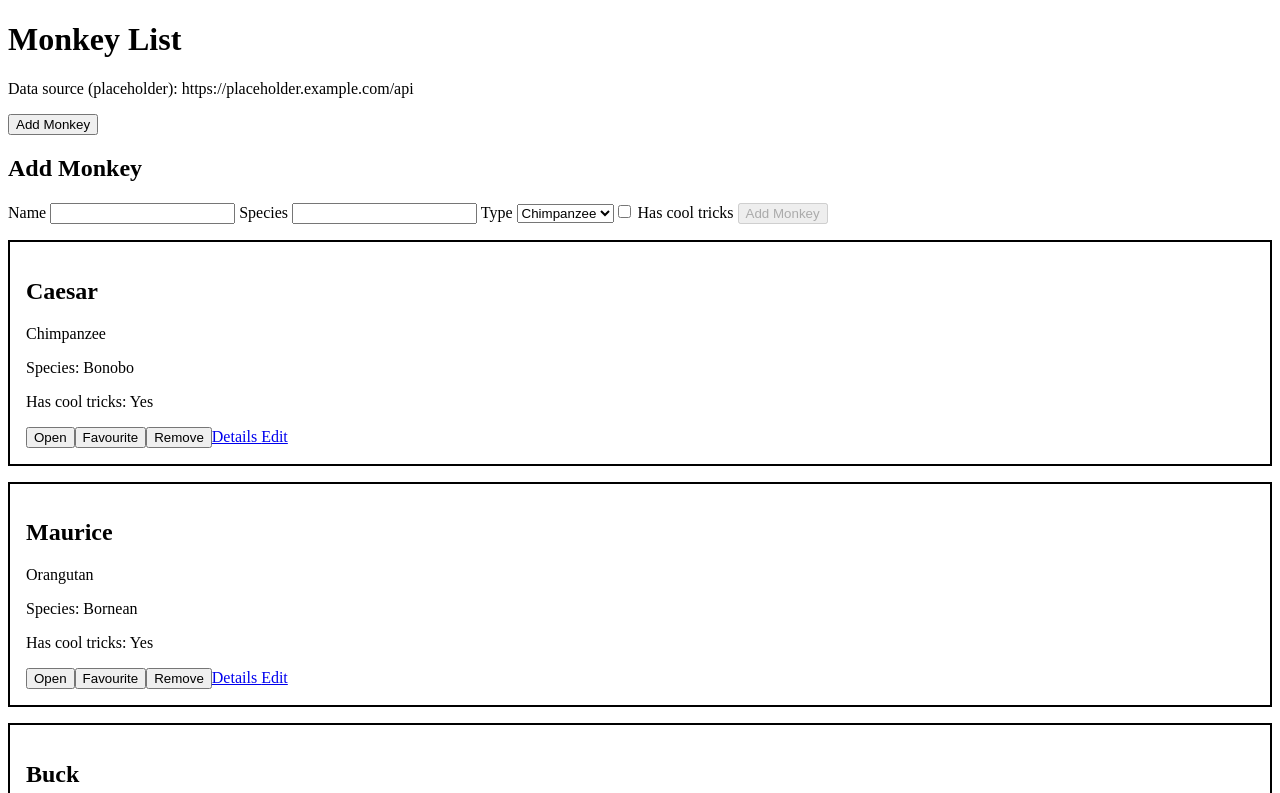
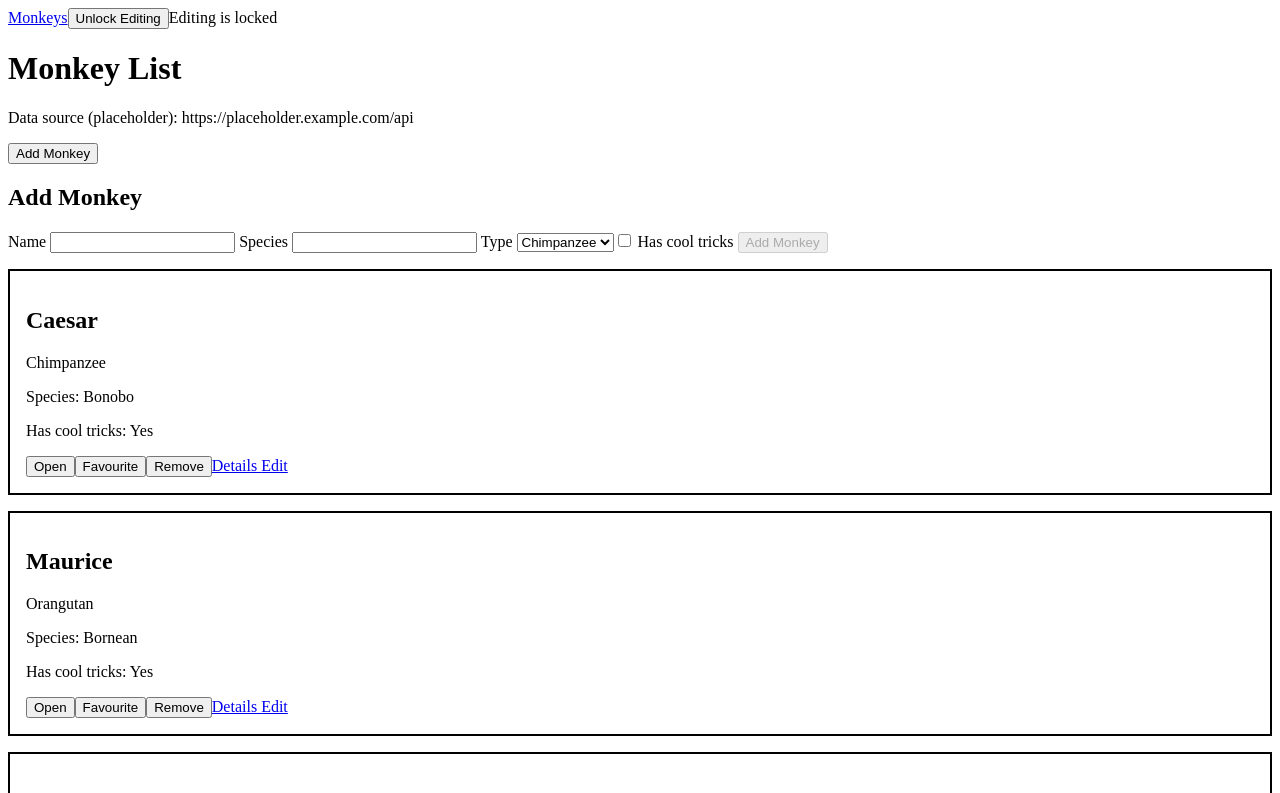
Before and after one commit to jnguyen80/Jason_Nguyen_Learning_AngularF26, an Angular app: page /monkeys in a window 1280 px wide. Shown: the top 793 px of the page. Built offline with nearby package versions, Linux system fonts and the light colour scheme.

Commit message:
- Added a guard service with an enable and toggle setting - Added editGuard CanActivateFn that redirects to the list when enabled - Added the guard to monkeys/edit/:id route only - Added a navbar that has a button to toggle guard if its unlocked or locked - Added the navbar above the router

```diff
--- /dev/null
+++ b/src/app/Components/navbar/navbar.html
@@ -0,0 +1,9 @@
+<nav xmlns="http://www.w3.org/1999/html">
+  <a routerLink="/monkeys">Monkeys</a>
+
+  <button (click)="guardSettings.toggle()">
+    {{ guardSettings.guardEnabled() ? 'Unlock Editing' : 'Lock Editing' }}
+  </button>
+
+  <span>Editing is {{ guardSettings.guardEnabled() ? 'locked' : 'unlocked' }}</span>
+</nav>
--- /dev/null
+++ b/src/app/Components/navbar/navbar.ts
@@ -0,0 +1,13 @@
+import { Component, inject } from '@angular/core';
+import { RouterLink } from '@angular/router';
+import { GuardSettings } from '../../services/guard-settings';
+
+@Component({
+  imports: [ RouterLink ],
+  selector: 'app-navbar',
+  styleUrl: './navbar.css',
+  templateUrl: './navbar.html',
+})
+export class Navbar {
+  protected guardSettings = inject(GuardSettings);
+}
--- a/src/app/app.html
+++ b/src/app/app.html
@@ -1,3 +1,5 @@
 <!--<app-monkey-list> </app-monkey-list>-->
 
 <router-outlet />
+<app-navbar />
+<router-outlet />
--- a/src/app/app.routes.ts
+++ b/src/app/app.routes.ts
@@ -2,10 +2,11 @@ import { Routes } from '@angular/router';
 import { MonkeyList } from './Components/monkey-list/monkey-list';
 import { MonkeyDetail } from './Components/monkey-detail/monkey-detail';
 import { MonkeyForm } from './Components/monkey-form/monkey-form';
+import { editGuard } from './shared/guard/guard-edit';
 
 export const routes: Routes = [
   { path: '', redirectTo: '/monkeys', pathMatch: 'full'},
   { path: 'monkeys', component: MonkeyList},
-  { path: 'monkeys/edit/:id', component: MonkeyForm},
+  { path: 'monkeys/edit/:id', component: MonkeyForm, canActivate: [editGuard] },
   { path: 'monkeys/:id', component: MonkeyDetail},
 ];
--- a/src/app/app.ts
+++ b/src/app/app.ts
@@ -2,12 +2,13 @@ import { Component } from '@angular/core';
 import { Monkey } from './shared/models/monkey';
 import { MonkeyList } from './Components/monkey-list/monkey-list';
 import { RouterOutlet } from '@angular/router';
+import { Navbar } from './Components/navbar/navbar';
 
 @Component({
   selector: 'app-root',
   styleUrl: './app.css',
   templateUrl: './app.html',
-  imports: [ RouterOutlet ]
+  imports: [ RouterOutlet, Navbar ]
 })
 export class App {
   protected title = 'Monkeys from Planet of the Apes';
--- /dev/null
+++ b/src/app/services/guard-settings.ts
@@ -0,0 +1,10 @@
+import { Service, signal } from '@angular/core';
+
+@Service()
+export class GuardSettings {
+  guardEnabled = signal(true);
+
+  toggle(): void {
+    this.guardEnabled.update((enabled) => !enabled);
+  }
+}
--- /dev/null
+++ b/src/app/shared/guard/guard-edit.ts
@@ -0,0 +1,10 @@
+import { inject } from '@angular/core';
+import { CanActivateFn, Router } from '@angular/router';
+import { GuardSettings } from '../../services/guard-settings';
+
+export const editGuard: CanActivateFn = () => {
+  if (inject(GuardSettings).guardEnabled()) {
+    return inject(Router).parseUrl('/monkeys');
+  }
+  return true;
+}
```
Also changed, not shown: src/app/Components/navbar/navbar.css (added), 1 other file (tests, documents, lock files or other folders).
